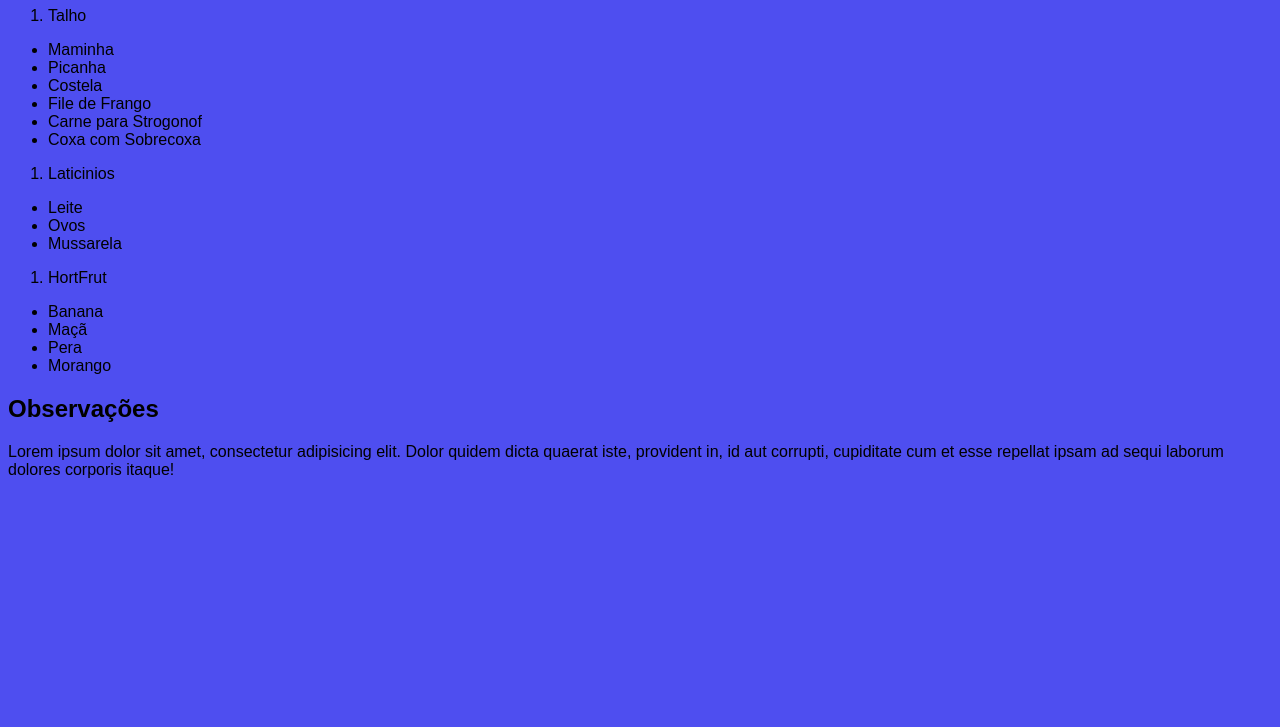
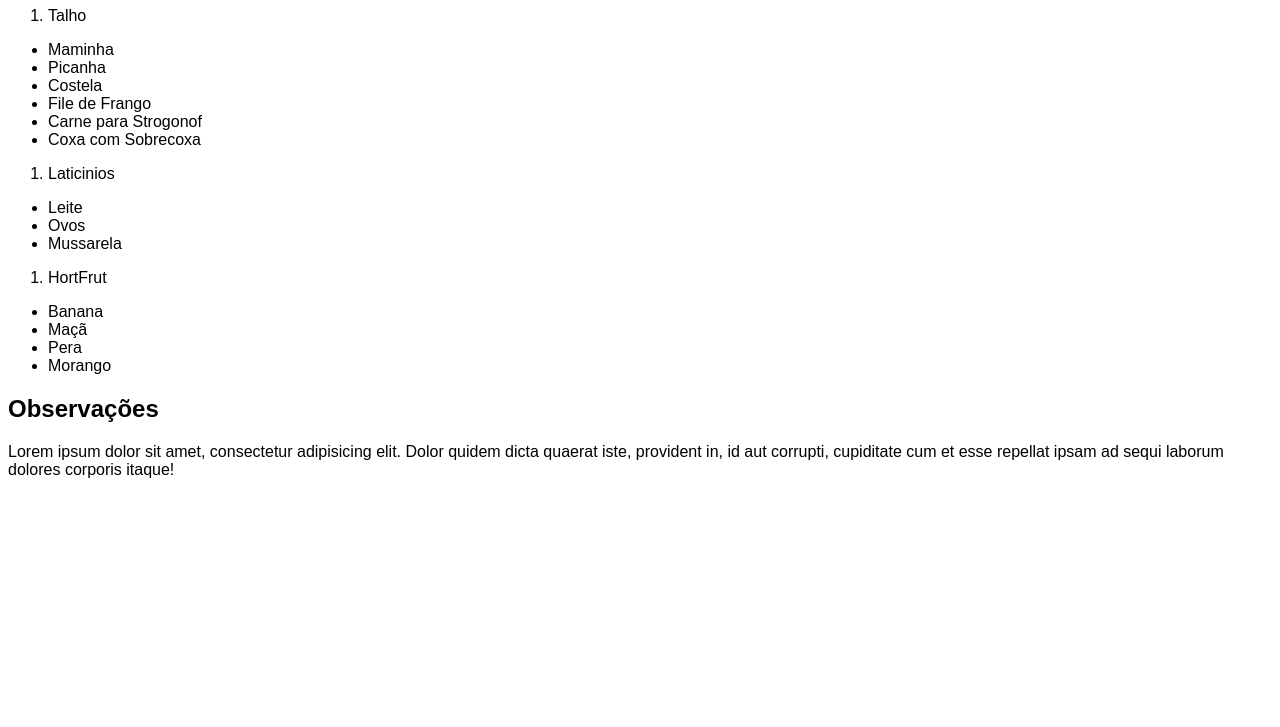
Before and after one commit to Milleny-Freire/exercicio-site, a plain HTML site: page index.html in a window 1280 px wide. Shown: the part 73-800 px from the top of the page. Drawn offline with Linux system fonts and the light colour scheme.

Commit message:
Update style.css

```diff
--- a/estilos/style.css
+++ b/estilos/style.css
@@ -4,7 +4,7 @@
 }
 
 body{
-    background-color: rgb(78, 78, 240);
+    background-color:white;
 }
 
 main{
```
